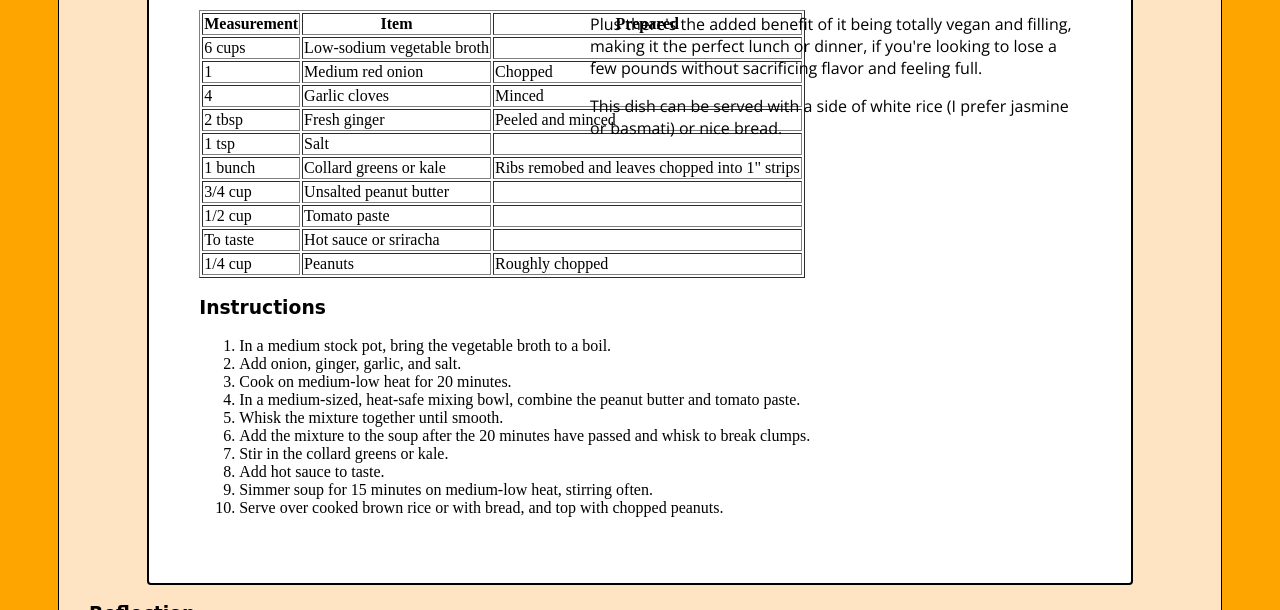
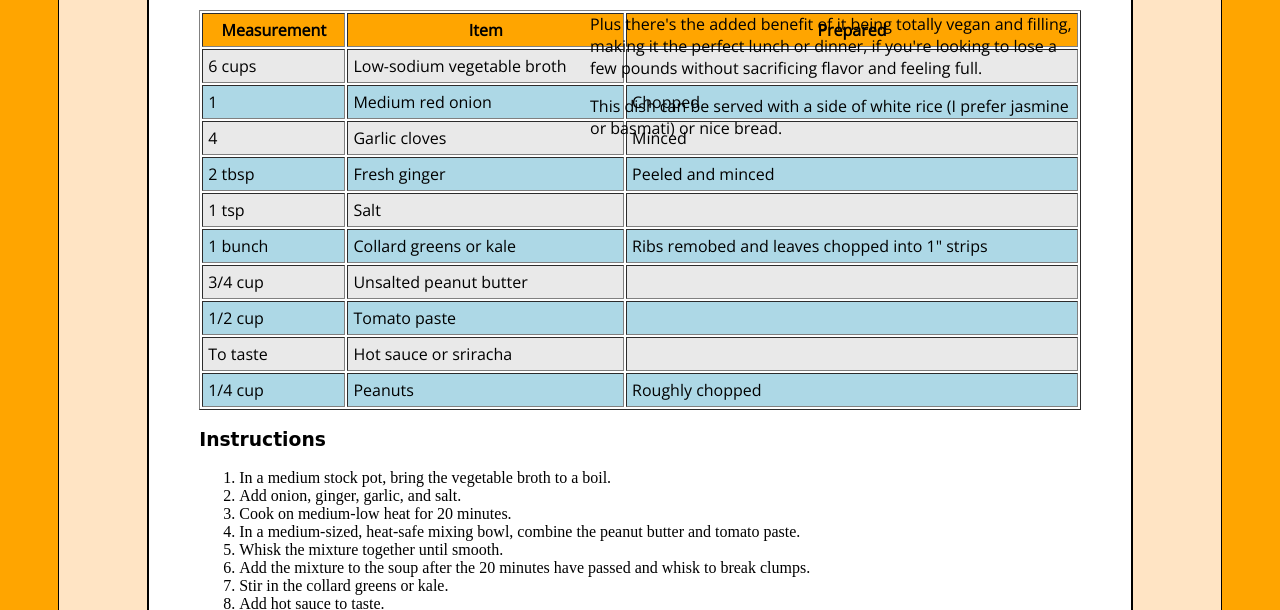
Before and after one commit to lanachiad/lanablog.github.io, a plain HTML site: page index.html in a window 1280 px wide. Shown: the part 563-1173 px from the top of the page. Drawn offline with nearby package versions, Linux system fonts and the light colour scheme; a web font is replaced by a local one.

Commit message:
Add styling to ingredient table

```diff
--- a/styles.css
+++ b/styles.css
@@ -57,6 +57,26 @@ p {
 	width: 300px;
 }
 
-#recipe {
+table {
+	width: 100%;
+	font-family: 'Open Sans', sans-serif;
+}
 
+th {
+	background-color: orange;
+	font-weight: 800;
+	padding: 5px;
+	text-align: center;
 }
+
+td {
+	padding: 5px;
+}
+
+.light-blue {
+	background-color: lightblue;
+}
+
+.gray {
+	background-color: #e9e9e9;
+}
```
